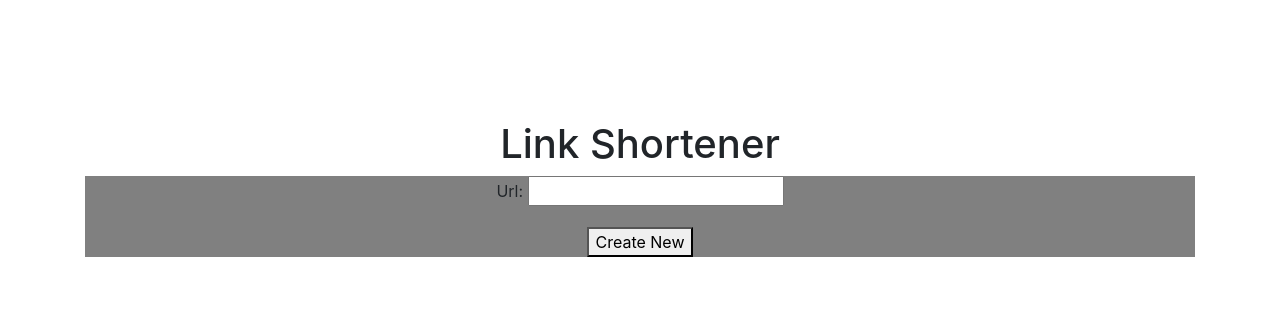
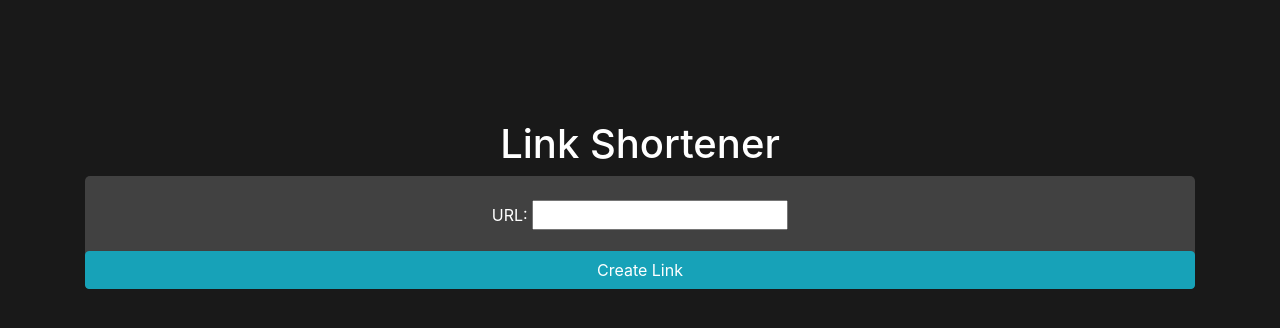
Before and after one commit to relby/LinkShortenerDjango, a Django app: page / in a window 1280 px wide. Shown: the top 328 px of the page. Run offline with Django 3.2, Linux system fonts and the light colour scheme; some libraries are stand-ins or nearby versions.

Commit message:
Seems like it working

```diff
--- a/link_shortener/settings.py
+++ b/link_shortener/settings.py
@@ -37,8 +37,11 @@ INSTALLED_APPS = [
     'django.contrib.sessions',
     'django.contrib.messages',
     'django.contrib.staticfiles',
+    'django.contrib.sites',
     'main.apps.MainConfig',
 ]
+
+SITE_ID = 1
 
 MIDDLEWARE = [
     'django.middleware.security.SecurityMiddleware',
--- a/main/forms.py
+++ b/main/forms.py
@@ -2,4 +2,4 @@ from django import forms
 from django.forms.fields import URLField
 
 class CreateLink(forms.Form):
-    url = URLField(label="Url", max_length=2500)
+    url = URLField(label="URL", max_length=2500)
--- a/main/templates/main/home.html
+++ b/main/templates/main/home.html
@@ -9,6 +9,12 @@
   <script src="https://cdnjs.cloudflare.com/ajax/libs/popper.js/1.14.7/umd/popper.min.js" integrity="sha384-UO2eT0CpHqdSJQ6hJty5KVphtPhzWj9WO1clHTMGa3JDZwrnQq4sF86dIHNDz0W1" crossorigin="anonymous"></script>
   <script src="https://stackpath.bootstrapcdn.com/bootstrap/4.3.1/js/bootstrap.min.js" integrity="sha384-JjSmVgyd0p3pXB1rRibZUAYoIIy6OrQ6VrjIEaFf/nJGzIxFDsf4x0xIM+B07jRM" crossorigin="anonymous"></script>
   <title>Link Shortener</title>
+  <style>
+      body {
+          background-color: #191919;
+          color: white;
+      }
+  </style>
 </head>
 <body>
   <div class="center-block text-center container">
@@ -18,14 +24,15 @@
     <br>
     <br>
     <h1>Link Shortener</h1>
-    <div style="background-color: grey;" class="">
+    <div style="background-color: #414141; border-radius: 5px;" class="">
         <form action="#" method="POST">
             {% csrf_token %}
+            <br>
             {{ form.as_p }}
-            <button type="submit" name="save">Create New</button>
+            <button class="btn btn-block btn-info" type="submit" name="save">Create Link</button>
         </form>
         {% if shortened_url %}
-            <h1>Your link: {{ shortened_url }}</h1>
+            <h1><a href="{{shortened_url}}">Your Link</a></h1>
         {% endif %}
     </div>
   </div>
--- a/main/urls.py
+++ b/main/urls.py
@@ -3,4 +3,5 @@ from . import views
 
 urlpatterns = [
     path("", views.home, name="home"),
+    path("<str:sha>", views.link, name="link")
 ]
--- a/main/views.py
+++ b/main/views.py
@@ -1,5 +1,6 @@
-from django.http import HttpResponse
-from django.shortcuts import render
+from django import shortcuts
+from django.http import HttpResponse, HttpRequest
+from django.shortcuts import redirect, render
 from .forms import CreateLink
 from .models import Links
 import hashlib
@@ -9,7 +10,7 @@ def home(response):
     if response.method == "POST":
         form = CreateLink(response.POST)
         if form.is_valid():
-            shortened_url = "http://mysite.com/" + hashlib.sha1(str(response.POST["url"]).encode()).hexdigest()[:7]
+            shortened_url = hashlib.sha1(str(response.POST["url"]).encode()).hexdigest()[:7]
             if not Links.objects.filter(shortened_url=shortened_url):
                 t = Links(url=response.POST["url"], shortened_url=shortened_url)
                 t.save()
@@ -17,3 +18,9 @@ def home(response):
     else:
         form = CreateLink()
         return render(response, "main/home.html", {"form":form, "shortened_url":""})
+
+def link(response, sha):
+    if Links.objects.filter(shortened_url=sha):
+        to_redirect = Links.objects.get(shortened_url=sha).url
+        return redirect(to_redirect)
+    return redirect(home)
```
Also changed, not shown: db.sqlite3.
